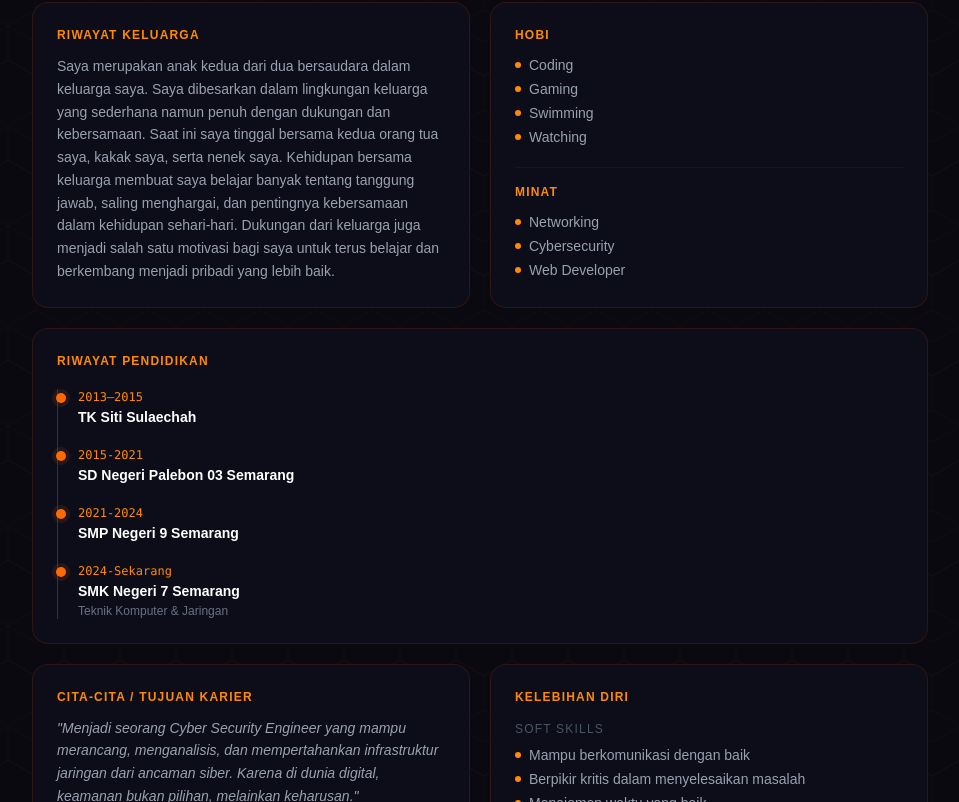
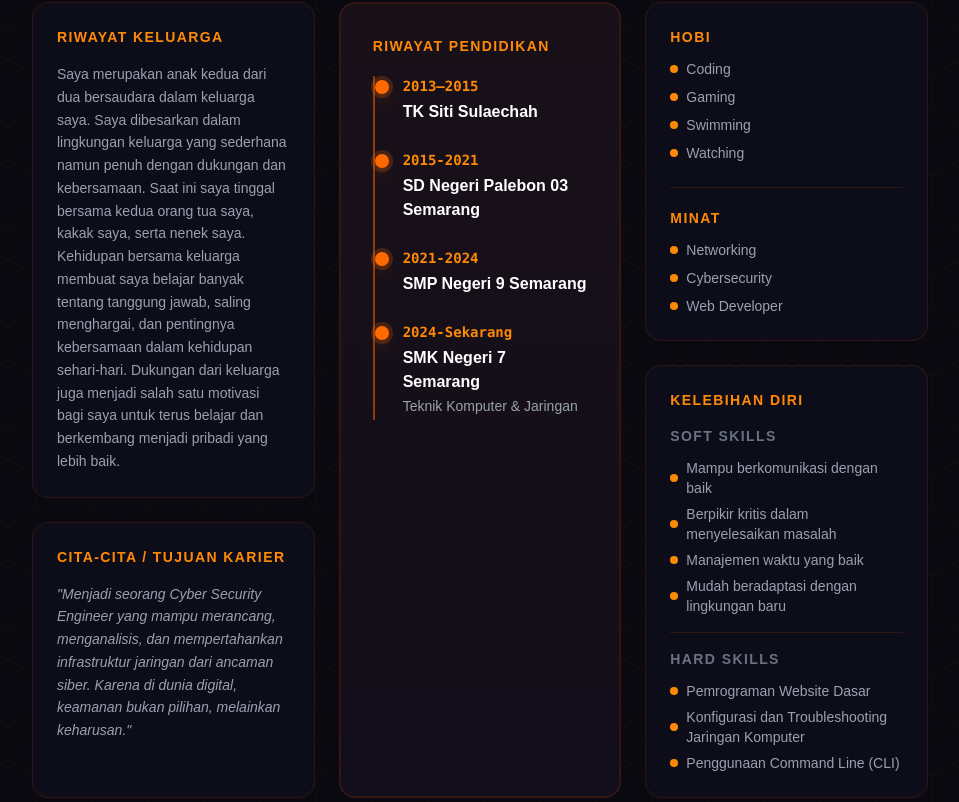
Before and after one commit to reyyannafil0102-hue/portfolio-reyyan, a React (Vite) app: page / in a window 1280 px wide. Shown: the part 1198-2000 px from the top of the page, without its empty margins (160-1119 px from the left). Built offline with nearby package versions, Linux system fonts and the light colour scheme.

Commit message:
repair about

```diff
--- a/src/pages/About.jsx
+++ b/src/pages/About.jsx
@@ -29,69 +29,22 @@ export default function About({ sectionRef }) {
             style={{ fontFamily: "'DM Sans',sans-serif" }}>Kenali saya lebih dekat</p>
         </div>
 
-        <div className="flex flex-col gap-5">
+        <div className="grid grid-cols-1 lg:grid-cols-3 gap-6 items-stretch">
 
-          {/* Row 1 — Keluarga + Hobi & Minat */}
-          <div className="grid sm:grid-cols-2 gap-5">
+          {/* LEFT COLUMN — Keluarga + Cita-cita */}
+          <div className="flex flex-col gap-6 h-full">
 
             {/* Riwayat Keluarga */}
-            <div className={`rounded-2xl p-6 ${base}`} style={{ fontFamily: "'DM Sans',sans-serif" }}>
-              <p className="text-xs font-semibold text-orange-400 uppercase tracking-widest mb-3">
+            <div className={`rounded-2xl p-6 flex-1 ${base}`} style={{ fontFamily: "'DM Sans',sans-serif" }}>
+              <p className="text-sm font-bold text-orange-400 uppercase tracking-widest mb-4">
                 Riwayat Keluarga
               </p>
               <p className="text-sm leading-relaxed">{about.family}</p>
             </div>
 
-            {/* Hobi + Minat digabung */}
-            <div className={`rounded-2xl p-6 flex flex-col gap-5 ${base}`} style={{ fontFamily: "'DM Sans',sans-serif" }}>
-              <div>
-                <p className="text-xs font-semibold text-orange-400 uppercase tracking-widest mb-3">Hobi</p>
-                <ul className="space-y-1">
-                  {about.hobbies.map((h) => (
-                    <li key={h} className="flex items-center gap-2 text-sm">
-                      <span className="w-1.5 h-1.5 rounded-full bg-orange-400 flex-shrink-0" />
-                      {h}
-                    </li>
-                  ))}
-                </ul>
-              </div>
-              <div className="border-t border-orange-900/20 pt-4">
-                <p className="text-xs font-semibold text-orange-400 uppercase tracking-widest mb-3">Minat</p>
-                <ul className="space-y-1">
-                  {about.interests.map((i) => (
-                    <li key={i} className="flex items-center gap-2 text-sm">
-                      <span className="w-1.5 h-1.5 rounded-full bg-orange-400 flex-shrink-0" />
-                      {i}
-                    </li>
-                  ))}
-                </ul>
-              </div>
-            </div>
-          </div>
-
-          {/* Row 2 — Pendidikan full width */}
-          <div className={`rounded-2xl p-6 ${base}`} style={{ fontFamily: "'DM Sans',sans-serif" }}>
-            <p className="text-xs font-semibold text-orange-400 uppercase tracking-widest mb-5">
-              Riwayat Pendidikan
-            </p>
-            <div className="relative pl-5 border-l border-orange-500/30 space-y-5">
-              {about.education.map((e, i) => (
-                <div key={i} className="relative">
-                  <span className="absolute -left-[1.35rem] top-1 w-2.5 h-2.5 rounded-full bg-orange-500 ring-4 ring-orange-500/10" />
-                  <p className="text-xs text-orange-400 font-mono mb-0.5">{e.year}</p>
-                  <p className="text-sm font-semibold text-white">{e.school}</p>
-                  {e.major && <p className="text-xs text-gray-500 mt-0.5">{e.major}</p>}
-                </div>
-              ))}
-            </div>
-          </div>
-
-          {/* Row 3 — Cita-cita + Kelebihan Diri */}
-          <div className="grid sm:grid-cols-2 gap-5">
-
             {/* Cita-cita */}
-            <div className={`rounded-2xl p-6 ${base}`} style={{ fontFamily: "'DM Sans',sans-serif" }}>
-              <p className="text-xs font-semibold text-orange-400 uppercase tracking-widest mb-3">
+            <div className={`rounded-2xl p-6 flex-1 ${base}`} style={{ fontFamily: "'DM Sans',sans-serif" }}>
+              <p className="text-sm font-bold text-orange-400 uppercase tracking-widest mb-4">
                 Cita-cita / Tujuan Karier
               </p>
               <p className="text-sm leading-relaxed italic text-gray-400">
@@ -99,28 +52,76 @@ export default function About({ sectionRef }) {
               </p>
             </div>
 
+          </div>
+
+          {/* CENTER COLUMN — PENDIDIKAN (MAIN FOCUS) */}
+          <div className={`rounded-2xl p-8 ${base} flex flex-col h-full bg-gradient-to-b from-orange-900/10 to-orange-900/5 border-2 border-orange-500/40`} style={{ fontFamily: "'DM Sans',sans-serif" }}>
+            <p className="text-sm font-bold text-orange-400 uppercase tracking-widest mb-5">
+              Riwayat Pendidikan
+            </p>
+            <div className="relative pl-7 border-l-2 border-orange-500/50 space-y-5">
+              {about.education.map((e, i) => (
+                <div key={i} className="relative pb-1">
+                  <span className="absolute -left-[1.75rem] top-1 w-3.5 h-3.5 rounded-full bg-orange-500 ring-4 ring-orange-500/20 shadow-lg shadow-orange-500/30" />
+                  <p className="text-sm text-orange-400 font-mono font-bold mb-1">{e.year}</p>
+                  <p className="text-base font-bold text-white mb-0.5">{e.school}</p>
+                  {e.major && <p className="text-sm text-gray-400">{e.major}</p>}
+                </div>
+              ))}
+            </div>
+          </div>
+
+          {/* RIGHT COLUMN — Hobi & Minat + Kelebihan Diri */}
+          <div className="flex flex-col gap-6 h-full">
+
+            {/* Hobi + Minat */}
+            <div className={`rounded-2xl p-6 flex-1 ${base}`} style={{ fontFamily: "'DM Sans',sans-serif" }}>
+              <div className="mb-6">
+                <p className="text-sm font-bold text-orange-400 uppercase tracking-widest mb-3">Hobi</p>
+                <ul className="space-y-2">
+                  {about.hobbies.map((h) => (
+                    <li key={h} className="flex items-center gap-2 text-sm">
+                      <span className="w-2 h-2 rounded-full bg-orange-400 flex-shrink-0" />
+                      {h}
+                    </li>
+                  ))}
+                </ul>
+              </div>
+              <div className="border-t border-orange-900/30 pt-5">
+                <p className="text-sm font-bold text-orange-400 uppercase tracking-widest mb-3">Minat</p>
+                <ul className="space-y-2">
+                  {about.interests.map((i) => (
+                    <li key={i} className="flex items-center gap-2 text-sm">
+                      <span className="w-2 h-2 rounded-full bg-orange-400 flex-shrink-0" />
+                      {i}
+                    </li>
+                  ))}
+                </ul>
+              </div>
+            </div>
+
             {/* Kelebihan Diri */}
-            <div className={`rounded-2xl p-6 flex flex-col gap-4 ${base}`} style={{ fontFamily: "'DM Sans',sans-serif" }}>
-              <p className="text-xs font-semibold text-orange-400 uppercase tracking-widest">Kelebihan Diri</p>
+            <div className={`rounded-2xl p-6 flex-1 flex flex-col gap-4 ${base}`} style={{ fontFamily: "'DM Sans',sans-serif" }}>
+              <p className="text-sm font-bold text-orange-400 uppercase tracking-widest">Kelebihan Diri</p>
 
               <div>
-                <p className="text-xs uppercase tracking-widest mb-2 text-gray-600">Soft Skills</p>
-                <ul className="space-y-1">
+                <p className="text-sm uppercase tracking-widest mb-3 text-gray-500 font-bold">Soft Skills</p>
+                <ul className="space-y-1.5">
                   {about.softSkills.map((s) => (
                     <li key={s} className="flex items-center gap-2 text-sm">
-                      <span className="w-1.5 h-1.5 rounded-full bg-orange-400 flex-shrink-0" />
+                      <span className="w-2 h-2 rounded-full bg-orange-400 flex-shrink-0" />
                       {s}
                     </li>
                   ))}
                 </ul>
               </div>
 
-              <div className="border-t border-orange-900/20 pt-3">
-                <p className="text-xs uppercase tracking-widest mb-2 text-gray-600">Hard Skills</p>
-                <ul className="space-y-1">
+              <div className="border-t border-orange-900/30 pt-4">
+                <p className="text-sm uppercase tracking-widest mb-3 text-gray-500 font-bold">Hard Skills</p>
+                <ul className="space-y-1.5">
                   {about.hardSkills.map((s) => (
                     <li key={s} className="flex items-center gap-2 text-sm">
-                      <span className="w-1.5 h-1.5 rounded-full bg-orange-400 flex-shrink-0" />
+                      <span className="w-2 h-2 rounded-full bg-orange-400 flex-shrink-0" />
                       {s}
                     </li>
                   ))}
```
